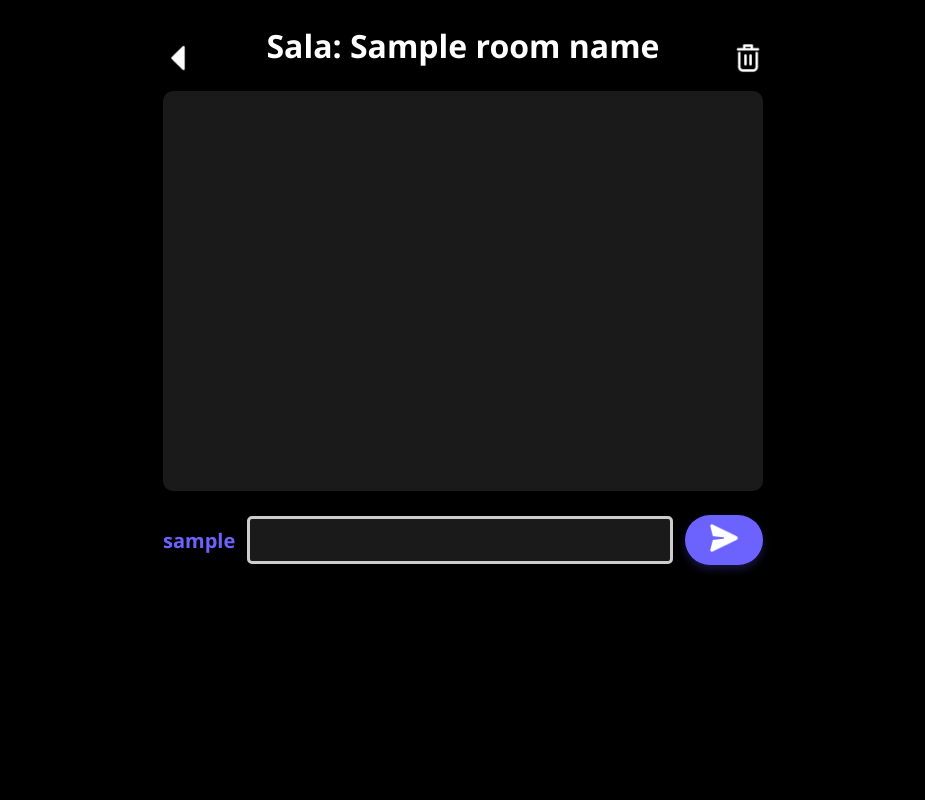
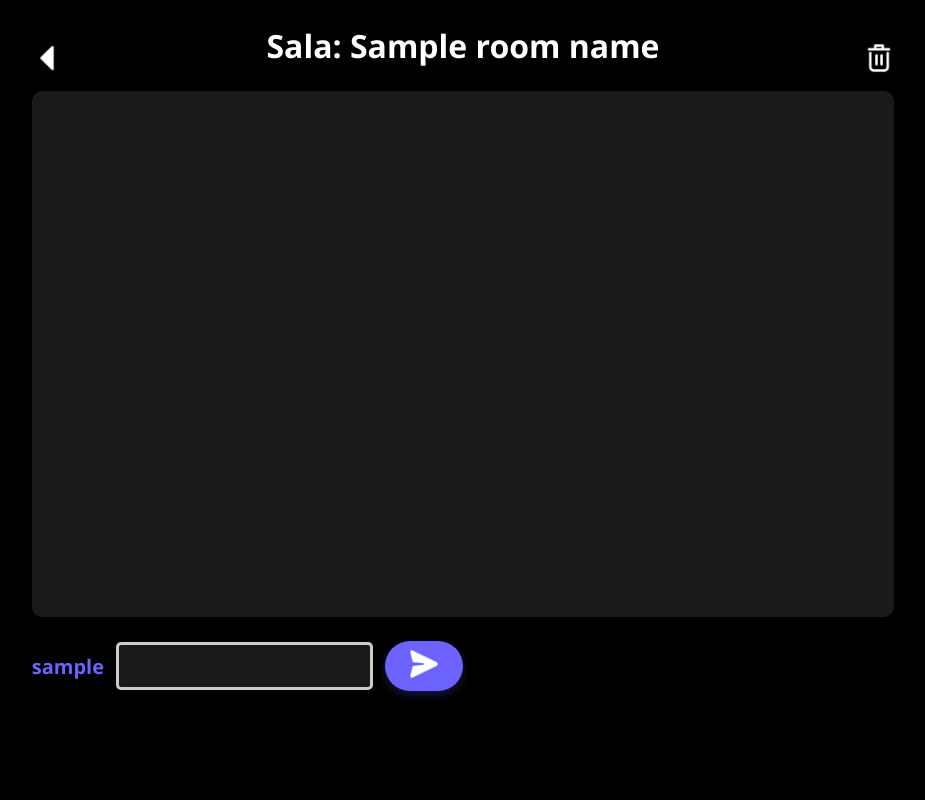
Before and after one commit to nearo007/RealTimeChatApp, a Django app: template livechat_app/templates/room.html in a window 1280 px wide. Shown: the whole page, without its empty margins (177-1102 px from the left). Run offline with Django 5.2, Linux system fonts and the light colour scheme; tables that the repository leaves empty hold one stand-in row (values such as "Sample post"); the template is opened without the code that fills it: values that come from a table or form of the project are taken from there, most other values are stand-ins (such as "Sample title", 1, 10 or a date in 2020); some libraries are stand-ins or nearby versions.

Commit message:
minor css

```diff
--- a/livechat_app/static/css/room.css
+++ b/livechat_app/static/css/room.css
@@ -9,11 +9,20 @@ body {
   font-family: 'Segoe UI', Tahoma, Geneva, Verdana, sans-serif;
   background: #000000;
   color: #ffffff;
-  min-height: 100vh;
+  height: 100vh;
   display: flex;
   flex-direction: column;
   align-items: center;
   padding: 1.5rem;
+  width: 100%;
+}
+
+.div-content {
+  display: flex;
+  flex-direction: column;
+  align-items: start;
+  width: 70%;
+  height: 100%;
 }
 
 /* Título da sala */
@@ -27,8 +36,7 @@ h1 {
 /* Container das mensagens */
 #div-messages {
   width: 100%;
-  max-width: 600px;
-  height: 400px;
+  height: 70%;
   background: rgba(255, 255, 255, 0.1);
   border-radius: 10px;
   box-shadow: 0 4px 12px rgb(0 0 0 / 0.1);
@@ -85,7 +93,7 @@ h1 {
   flex-direction: row;
   align-items: center;
   justify-content: space-between;
-  width: 600px;
+  width: 100%;
 }
 
 .div-form-header img {
@@ -95,8 +103,7 @@ h1 {
 
 /* Formulário */
 form#post_form {
-  width: 100%;
-  max-width: 600px;
+  width: 50%;
   display: flex;
   gap: 0.75rem;
   display: flex;
--- a/livechat_app/templates/room.html
+++ b/livechat_app/templates/room.html
@@ -16,9 +16,8 @@
     <script src="https://code.jquery.com/jquery-3.1.1.min.js" integrity="sha256-hVVnYaiADRTO2PzUGmuLJr8BLUSjGIZsDYGmIJLv2b8=" crossorigin="anonymous"></script>
 </head>
 <body>
-
-
-    <div class="div-form-header">
+    <div class="div-content">
+        <div class="div-form-header">
         <form action="return_main_page" class="form-room-button">
             <button type="submit"><img src="{% static 'images/icons/left-arrow.png' %}" alt="Exit Room"></button>
         </form>
@@ -92,6 +91,7 @@
 
         <button type="submit" value="Send"><img src="{% static 'images/icons/send.png' %}" alt="Send Message"></button>
     </form>
+    </div>
 </body>
 
 <script>
```
Also changed, not shown: livechat_app/static/css/index.css (+7 -6 lines).
